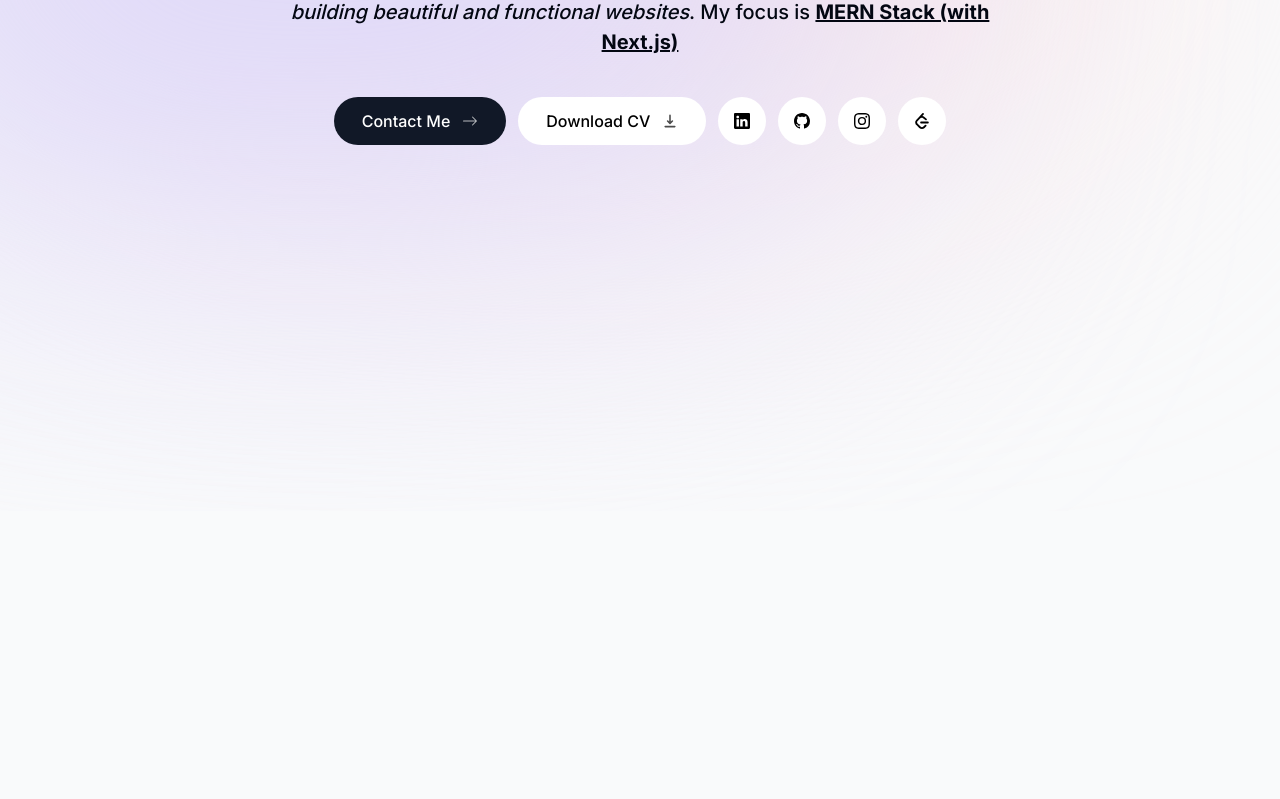
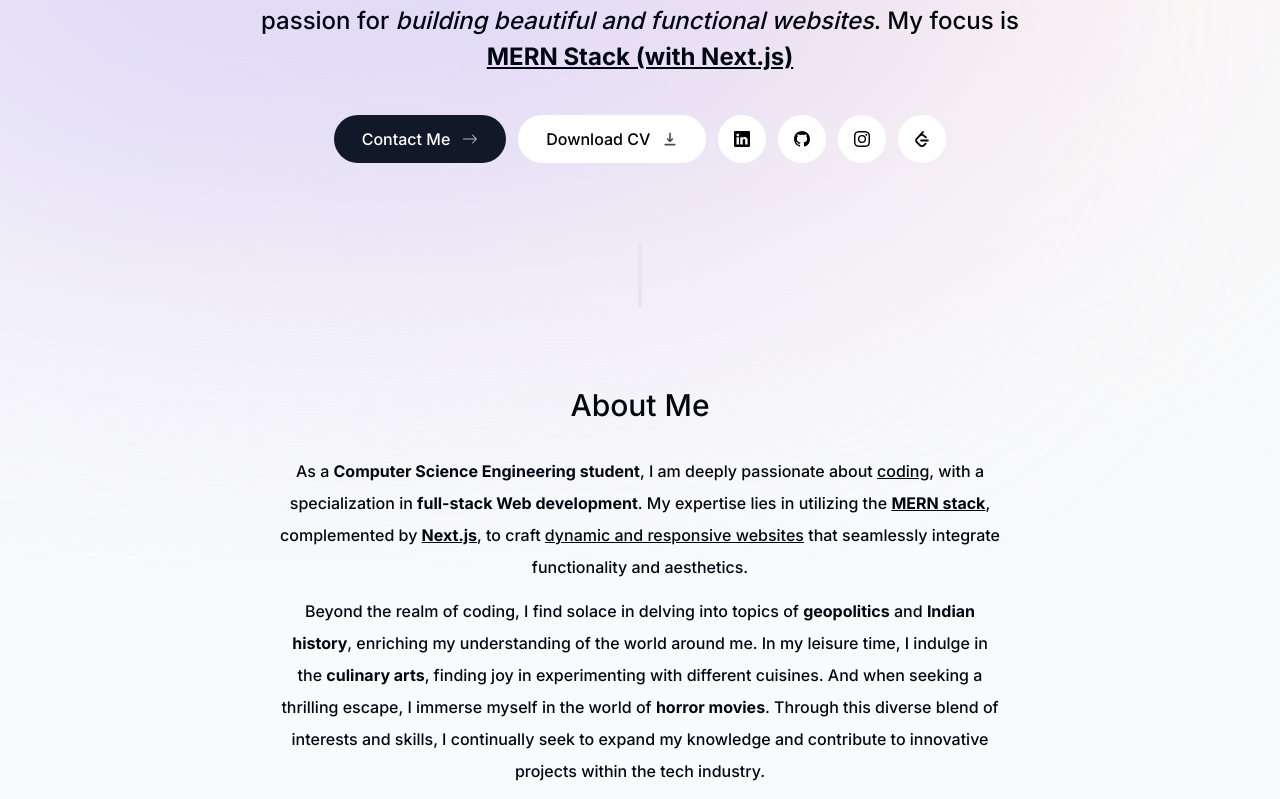
Before and after one commit to Harikesh-14/Portfolio, a Next.js app: page / in a window 1280 px wide. Shown: the part 289-1088 px from the top of the page. Before the commit the page ends 800 px from the top, so only its background shows below. Built offline with nearby package versions, Linux system fonts and the light colour scheme.

Commit message:
Created the about section and section divider

```diff
--- a/app/page.tsx
+++ b/app/page.tsx
@@ -1,9 +1,13 @@
+import About from "@/components/about";
 import Intro from "@/components/intro";
+import SectionDivider from "@/components/section-divider";
 
 export default function Home() {
   return (
     <main className="flex flex-col items-center px-4">
       <Intro />
+      <SectionDivider />
+      <About />
     </main>
   );
 }
--- /dev/null
+++ b/components/about.tsx
@@ -0,0 +1,39 @@
+"use client"
+
+import React from 'react'
+import { motion } from 'framer-motion'
+
+function About() {
+  return (
+    <section className='text-center max-w-[45rem] leading-8 sm:mb-0'>
+      <motion.h2
+        className='text-3xl capitalize font-medium mb-8'
+        initial={{ opacity: 0, y: 100 }}
+        animate={{ opacity: 1, y: 0 }}
+        transition={{ delay: 0.1 }}
+      >
+        About me
+      </motion.h2>
+      <motion.p
+        className='font-medium mb-3'
+        initial={{ opacity: 0, y: 100 }}
+        animate={{ opacity: 1, y: 0 }}
+        transition={{ delay: 0.15 }}
+      >
+        As a <span className='font-bold'>Computer Science Engineering student</span>, I am deeply passionate about <span className='underline'>coding</span>, with a specialization in <span className='font-bold'>full-stack Web development</span>. My expertise lies in utilizing the <span className='font-bold underline'>MERN stack</span>, complemented by <span className='font-bold underline'>Next.js</span>, to craft <span className='underline'>dynamic and responsive websites</span> that seamlessly integrate functionality and aesthetics.
+
+      </motion.p>
+
+      <motion.p
+        className='font-medium mb-3'
+        initial={{ opacity: 0, y: 100 }}
+        animate={{ opacity: 1, y: 0 }}
+        transition={{ delay: 0.2 }}
+      >
+        Beyond the realm of coding, I find solace in delving into topics of <span className='font-bold'>geopolitics</span> and <span className='font-bold'>Indian history</span>, enriching my understanding of the world around me. In my leisure time, I indulge in the <span className='font-bold'>culinary arts</span>, finding joy in experimenting with different cuisines. And when seeking a thrilling escape, I immerse myself in the world of <span className='font-bold'>horror movies</span>. Through this diverse blend of interests and skills, I continually seek to expand my knowledge and contribute to innovative projects within the tech industry.
+      </motion.p>
+    </section>
+  )
+}
+
+export default About
--- a/components/intro.tsx
+++ b/components/intro.tsx
@@ -48,7 +48,7 @@ function Intro() {
       </div>
 
       <motion.p
-        className='mb-10 mt-4 px-4 text-2xl font-medium !leading-[1.5] sm:text-xl'
+        className='mb-10 mt-4 px-4 text-2xl font-medium !leading-[1.5] sm:text-2xl'
         initial={{ opacity: 0, y: 100 }}
         animate={{ opacity: 1, y: 0 }}
       >
@@ -70,7 +70,7 @@ function Intro() {
           Contact Me <BsArrowRight className='opacity-70 group-hover:translate-x-2 transition-all ease-linear' />
         </Link>
         <Link
-          className='cursor-pointer group bg-white text-black px-7 py-3 flex items-center gap-3 rounded-full hover:scale-110 transition-transform ease-in-out duration-30'
+          className='cursor-pointer group bg-white text-black px-7 py-3 flex items-center gap-3 rounded-full hover:scale-110 transition-transform ease-in-out duration-30 hover:border-black/20'
           href={'/ResumeFinal.pdf'}
           target='_blank'
           download={true}
--- /dev/null
+++ b/components/section-divider.tsx
@@ -0,0 +1,18 @@
+"use client";
+
+import React from 'react'
+import { motion } from 'framer-motion'
+
+function SectionDivider() {
+  return (
+    <motion.div
+      className='w-1 h-16 bg-gray-200 rounded-full hidden sm:block my-20'
+      initial={{ opacity: 0, y: 100}}
+      animate={{ opacity: 1, y: 0}}
+      transition={{ delay: 0.2}}
+    >
+    </motion.div>
+  )
+}
+
+export default SectionDivider
```
